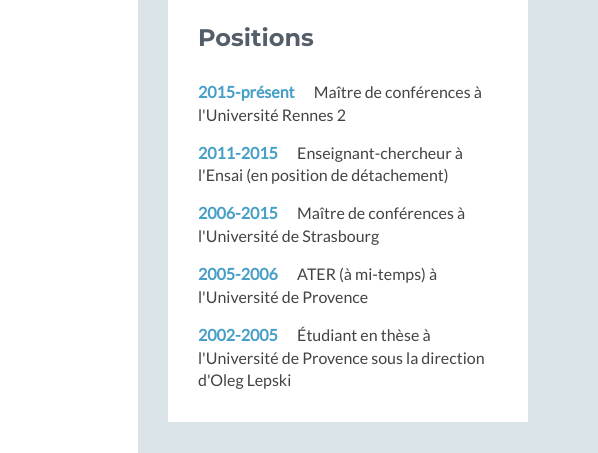
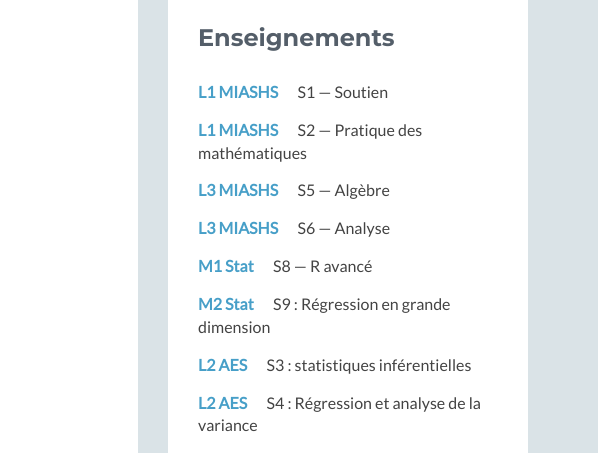
Before and after one commit to klutchnikoff/klutchnikoff.github.io, a plain HTML site: page index.html in a window 1280 px wide. Shown: the part 504-957 px from the top of the page, 682-1280 px from the left. Drawn offline with Linux system fonts and the light colour scheme; a script that the page names is missing.

Commit message:
ajout enseignements

```diff
--- a/index.html
+++ b/index.html
@@ -124,7 +124,7 @@
                                 <span class="title">On clustering procedures and nonparametric mixture estimation</span><br />
                                 En collaboration avec : <br class="visible-xs"/>
                                 <a class="coauthor" href="http://www.ensai.fr/enseignant/alias/stephane-auray.html" target="_blank"><i class="fa fa-external-link"></i> Stéphane Auray</a>,
-                                <a class="coauthor" href="http://www.ensai.fr/enseignant/alias/laurent-rouviere.html" target="_blank"><i class="fa fa-external-link"></i> Laurent Rouvière</a><br />
+                                <a class="coauthor" href="http://perso.univ-rennes2.fr/laurent.rouviere" target="_blank"><i class="fa fa-external-link"></i> Laurent Rouvière</a><br />
                                 Electronic Journal of Statistics, <span class="annee">2015</span><br />
                                 Télécharger : <a class="btn btn-default btn-xs" type="button" href="assets/articles/pdf/AKR-2015.pdf">PDF</a>
                                 <a class="btn btn-default btn-xs" type="button" href="assets/articles/bibtex/AKR-2015.bib">bibTeX</a>
@@ -243,6 +243,48 @@
 
                 <aside class="info aside section">
                     <div class="section-inner">
+                        <h2 class="heading">Enseignements</h2>
+                        <div class="content">
+                            <ul>
+                                <li>
+                                	<span class="desc">L1 MIASHS</span>
+                                    S1 — Soutien
+                                </li>
+                                <li>
+                                	<span class="desc">L1 MIASHS</span>
+                                    S2 — Pratique des mathématiques
+                                </li>
+                                <li>
+                                    <span class="desc">L3 MIASHS</span>
+                                    S5 — Algèbre
+                                </li>
+                                <li>
+                                	<span class="desc">L3 MIASHS</span>
+                                    S6 — Analyse
+                                </li>
+                                <li>
+                                	<span class="desc">M1 Stat</span>
+                                    S8 — R avancé
+                                </li>
+                                <li>
+                                	<span class="desc">M2 Stat</span>
+                                    S9 : Régression en grande dimension
+                                </li>
+                                <li>
+                                	<span class="desc">L2 AES</span>
+                                    S3 : statistiques inférentielles
+                                </li>
+                                <li>
+                                	<span class="desc">L2 AES</span>
+                                    S4 : Régression et analyse de la variance
+                                </li>
+                            </ul>
+                        </div><!--//content-->
+                    </div><!--//section-inner-->
+                </aside><!--//section-->
+
+                <aside class="info aside section">
+                    <div class="section-inner">
                         <h2 class="heading">Positions</h2>
                         <div class="content">
                             <ul>
```
